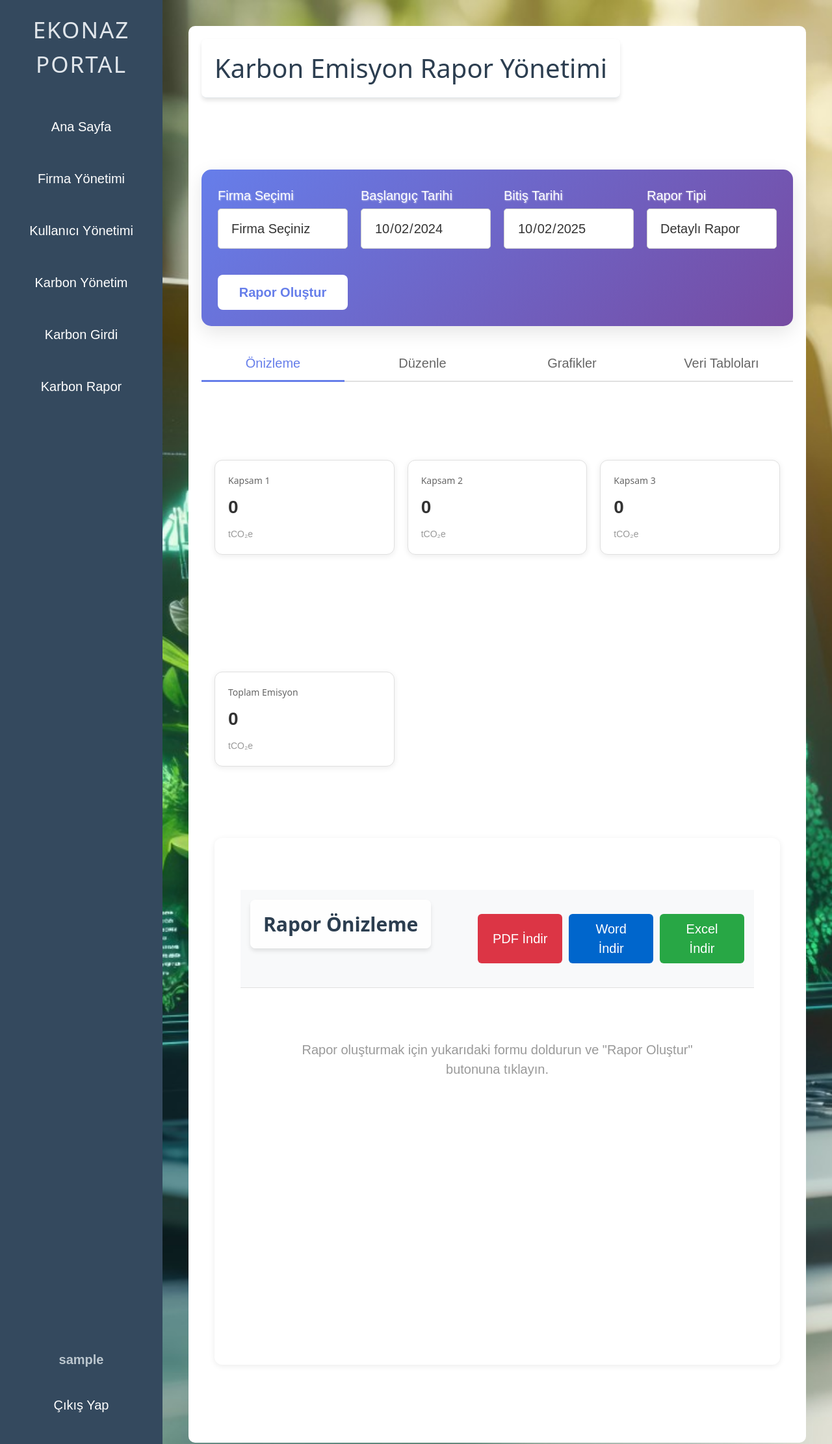
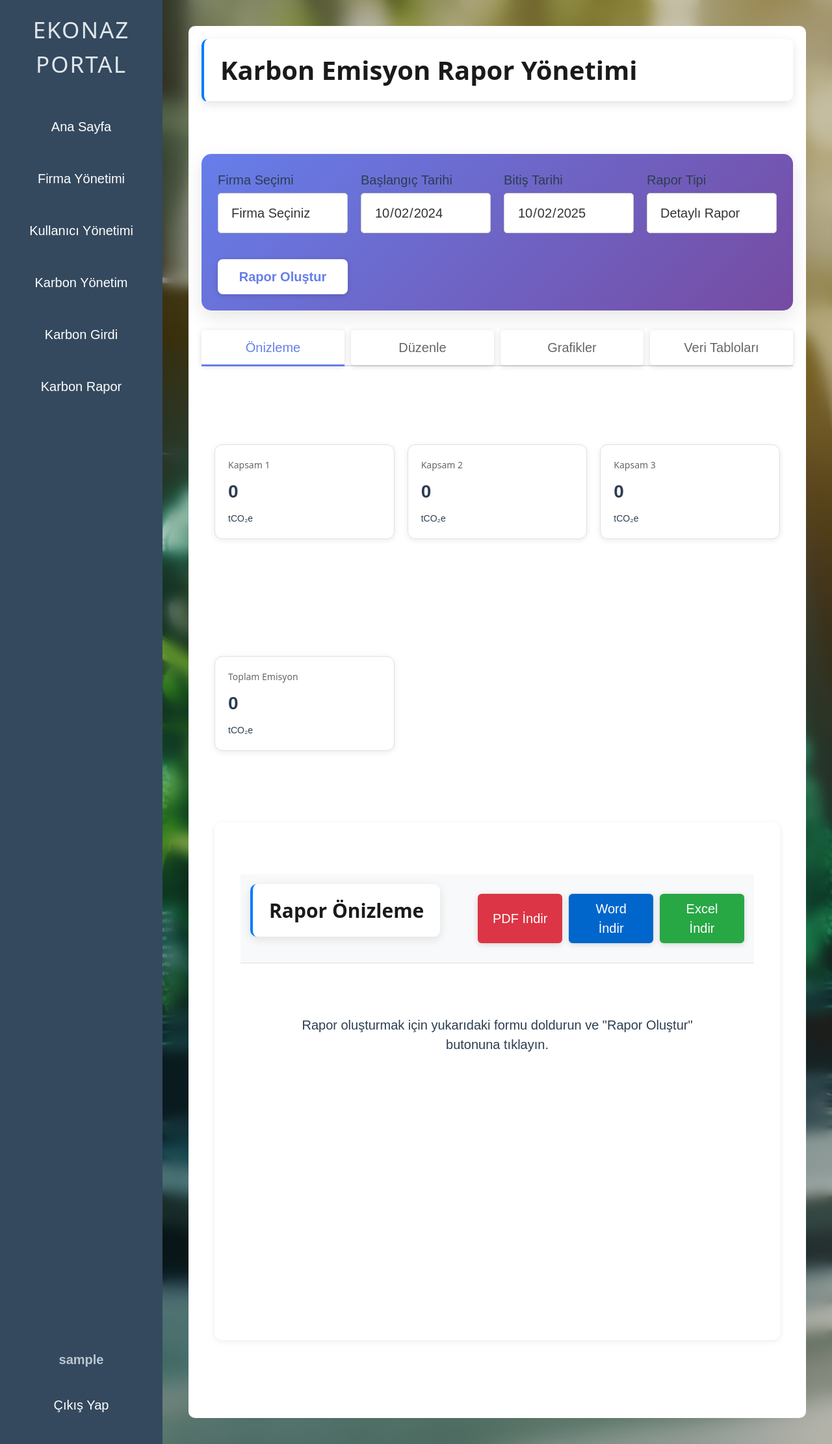
Before and after one commit to zfasred/erim, a Django app: page /carbon/report/ in a window 1280 px wide. Shown: the whole page at 65% size. Run offline with Django 5.2, Linux system fonts and the light colour scheme; the visitor is signed in with stand-in values (Sample User, id 1); data that the repository does not hold is empty; some libraries are stand-ins or nearby versions.

Commit message:
Add files via upload

```diff
--- a/static/css/backgrounds.css
+++ b/static/css/backgrounds.css
@@ -1,6 +1,74 @@
+/* ===============================================
+   GENEL YAZI GÖRÜNÜRLÜĞÜ AYARLARI - TÜM SAYFALAR
+   =============================================== */
+
+/* Ana içerik alanına modern glassmorphism efekti */
+body[class*="-bg"] .main-content {
+    backdrop-filter: blur(10px);
+    -webkit-backdrop-filter: blur(10px);
+}
+
+/* Başlıklar - Modern ve Okunaklı */
+body[class*="-bg"] .main-content h1,
+body[class*="-bg"] .main-content h2,
+body[class*="-bg"] .main-content h3 {
+    background: rgba(255, 255, 255, 0.95) !important;
+    padding: 18px 25px !important;
+    border-radius: 10px !important;
+    color: #1a1a1a !important;
+    font-weight: 600 !important;
+    text-shadow: none !important;
+    box-shadow: 0 4px 15px rgba(0, 0, 0, 0.1) !important;
+    border-left: 4px solid #007bff !important;
+    margin-bottom: 25px !important;
+}
+
+/* İçerik Alanları - Opak Beyaz Arka Plan */
+body[class*="-bg"] .main-content table,
+body[class*="-bg"] .main-content form,
+body[class*="-bg"] .main-content ul:not(.sidebar ul),
+body[class*="-bg"] .main-content .confirmation-box,
+body[class*="-bg"] .main-content figure {
+    background: rgba(255, 255, 255, 0.98) !important;
+    padding: 25px !important;
+    border-radius: 12px !important;
+    box-shadow: 0 8px 32px rgba(0, 0, 0, 0.12) !important;
+    border: 1px solid rgba(255, 255, 255, 0.3) !important;
+}
+
+/* Yazılar - Koyu ve Net */
+body[class*="-bg"] .main-content p,
+body[class*="-bg"] .main-content label,
+body[class*="-bg"] .main-content td,
+body[class*="-bg"] .main-content th,
+body[class*="-bg"] .main-content li:not(.sidebar li),
+body[class*="-bg"] .main-content a,
+body[class*="-bg"] .main-content span,
+body[class*="-bg"] .main-content div {
+    color: #2c3e50 !important;
+    text-shadow: none !important;
+}
+
+/* Tablo Başlıkları */
+body[class*="-bg"] .main-content th {
+    background-color: #f8f9fa !important;
+    font-weight: 600 !important;
+    color: #1a1a1a !important;
+}
+
+/* Butonlar */
+body[class*="-bg"] .main-content button,
+body[class*="-bg"] .main-content .btn {
+    box-shadow: 0 2px 8px rgba(0, 0, 0, 0.15) !important;
+}
+
+/* ===============================================
+   ARKAPLAN RESİMLERİ - DAHA KOYULAŞTIRILMIŞ OVERLAY
+   =============================================== */
+
 /* Login sayfası */
 .login-bg {
-    background: linear-gradient(rgba(0,0,0,0.5), rgba(0,0,0,0.5)),
+    background: linear-gradient(rgba(0,0,0,0.6), rgba(0,0,0,0.6)),
                 url('/static/images/backgrounds/login-bg.jpg');
     background-size: cover;
     background-position: center;
@@ -8,46 +76,9 @@
     min-height: 100vh;
 }
 
-/* GENEL YAZI GÖRÜNÜRLÜĞÜ AYARLARI - TÜM SAYFALAR İÇİN */
-/* Ana içerik alanındaki tüm elementlere yarı saydam arka plan ve gölge ekle */
-body[class*="-bg"] .main-content {
-    /* Yazıların olduğu alanı daha görünür yap */
-}
-
-body[class*="-bg"] .main-content h1,
-body[class*="-bg"] .main-content h2,
-body[class*="-bg"] .main-content h3 {
-    background: rgba(255, 255, 255, 0.85) !important;
-    padding: 15px 20px !important;
-    border-radius: 8px !important;
-    color: #2c3e50 !important;
-    text-shadow: 1px 1px 2px rgba(255, 255, 255, 0.8) !important;
-    box-shadow: 0 4px 6px rgba(0, 0, 0, 0.1) !important;
-    display: inline-block !important;
-}
-
-body[class*="-bg"] .main-content table,
-body[class*="-bg"] .main-content form,
-body[class*="-bg"] .main-content ul,
-body[class*="-bg"] .main-content .confirmation-box {
-    background: rgba(255, 255, 255, 0.9) !important;
-    padding: 20px !important;
-    border-radius: 8px !important;
-    box-shadow: 0 4px 10px rgba(0, 0, 0, 0.15) !important;
-}
-
-body[class*="-bg"] .main-content p,
-body[class*="-bg"] .main-content label,
-body[class*="-bg"] .main-content td,
-body[class*="-bg"] .main-content th,
-body[class*="-bg"] .main-content li,
-body[class*="-bg"] .main-content a {
-    text-shadow: 1px 1px 2px rgba(255, 255, 255, 0.5);
-}
-
 /* Dashboard/Portal sayfası */
 .dashboard-bg {
-    background: linear-gradient(rgba(255,255,255,0.05), rgba(255,255,255,0.05)),
+    background: linear-gradient(rgba(0,0,0,0.3), rgba(0,0,0,0.3)),
                 url('/static/images/backgrounds/dashboard-bg.jpg');
     background-size: cover;
     background-position: center;
@@ -217,7 +258,7 @@ body[class*="-bg"] .main-content a {
 
 /* Karbon Rapor sayfası */
 .report-bg {
-    background: linear-gradient(rgba(255,255,255,0.0), rgba(255,255,255,0.0)),
+    background: linear-gradient(rgba(0,0,0,0.2), rgba(0,0,0,0.2)),
                 url('/static/images/backgrounds/report-bg.jpg');
     background-size: cover;
     background-position: center;
```
Also changed, not shown: other parts of static/css/backgrounds.css (+30 -20 lines).
